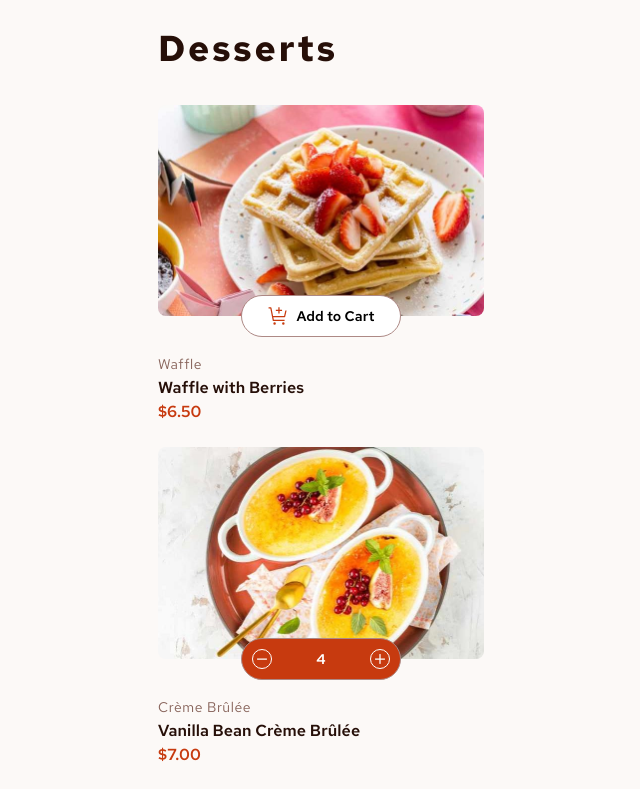
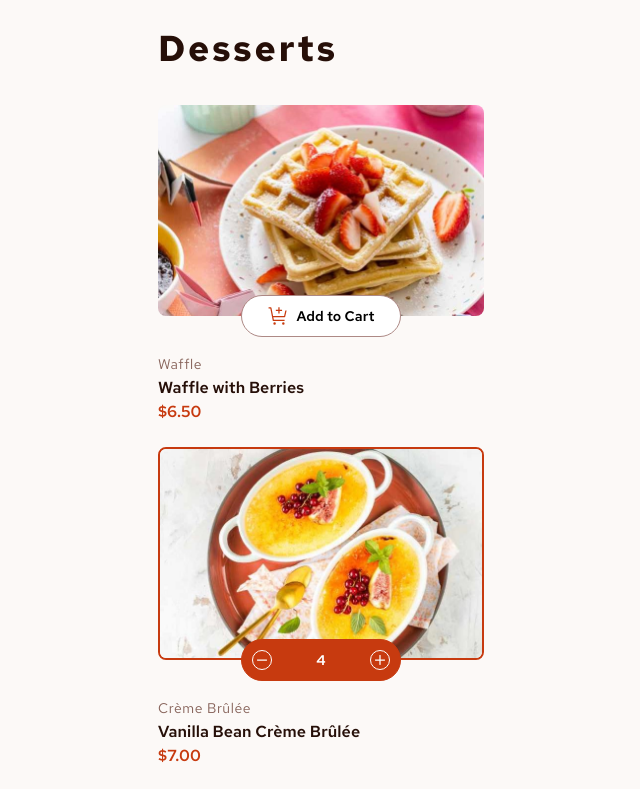
Before and after one commit to tony1c/frontend-mentor-challenges, an Angular app in the folder product-list-with-cart-angular/: page / in a window 1280 px wide. Shown: the top 789 px of the page, without its empty margins (319-959 px from the left). Built offline with nearby package versions, Linux system fonts and the light colour scheme.

Commit message:
added image border style if item is in cart

```diff
--- a/product-list-with-cart-angular/src/app/components/button/button.component.html
+++ b/product-list-with-cart-angular/src/app/components/button/button.component.html
@@ -8,7 +8,7 @@
   </button>
 } @else {
   <button
-    class="flex h-[42px] w-[160px] items-center justify-between rounded-full border border-c-rose-400 bg-c-red px-[10px] text-white"
+    class="flex h-[42px] w-[160px] items-center justify-between rounded-full border border-c-red bg-c-red px-[10px] text-white"
   >
     <img
       class="size-5 rounded-full border border-white p-1"
--- a/product-list-with-cart-angular/src/app/components/product/product.component.html
+++ b/product-list-with-cart-angular/src/app/components/product/product.component.html
@@ -2,6 +2,7 @@
   <div class="relative max-w-[328px]">
     <img
       [src]="product.image.mobile"
+      [ngClass]="{ 'border-2 border-c-red': isProductInCart() }"
       class="rounded-lg object-cover"
       [alt]="product.name"
     />
--- a/product-list-with-cart-angular/src/app/components/product/product.component.ts
+++ b/product-list-with-cart-angular/src/app/components/product/product.component.ts
@@ -1,13 +1,13 @@
 import { Component, inject, Input } from '@angular/core';
 import { Product } from '../../models/product.model';
-import { CurrencyPipe } from '@angular/common';
+import { CurrencyPipe, NgClass } from '@angular/common';
 import { CartService } from '../../services/cart.service';
 import { ButtonComponent } from '../button/button.component';
 
 @Component({
   selector: 'app-product',
   standalone: true,
-  imports: [ButtonComponent, CurrencyPipe],
+  imports: [ButtonComponent, CurrencyPipe, NgClass],
   templateUrl: './product.component.html',
   styles: ``,
 })
@@ -18,4 +18,8 @@ export class ProductComponent {
   addProduct(product: Product): void {
     this.#cartService.addProduct(product);
   }
+
+  isProductInCart(): boolean {
+    return this.#cartService.isProductInCart(this.product);
+  }
 }
```
